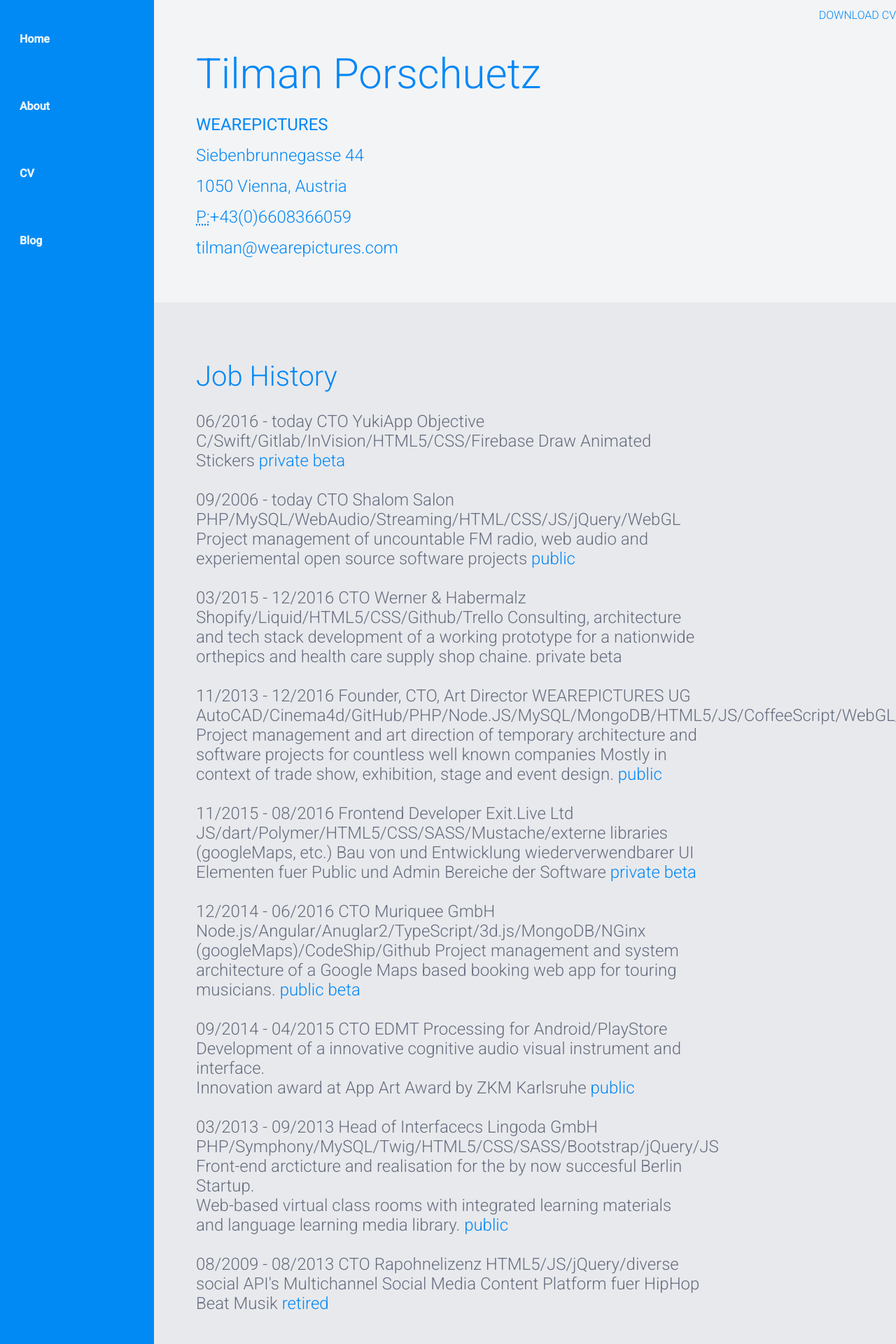
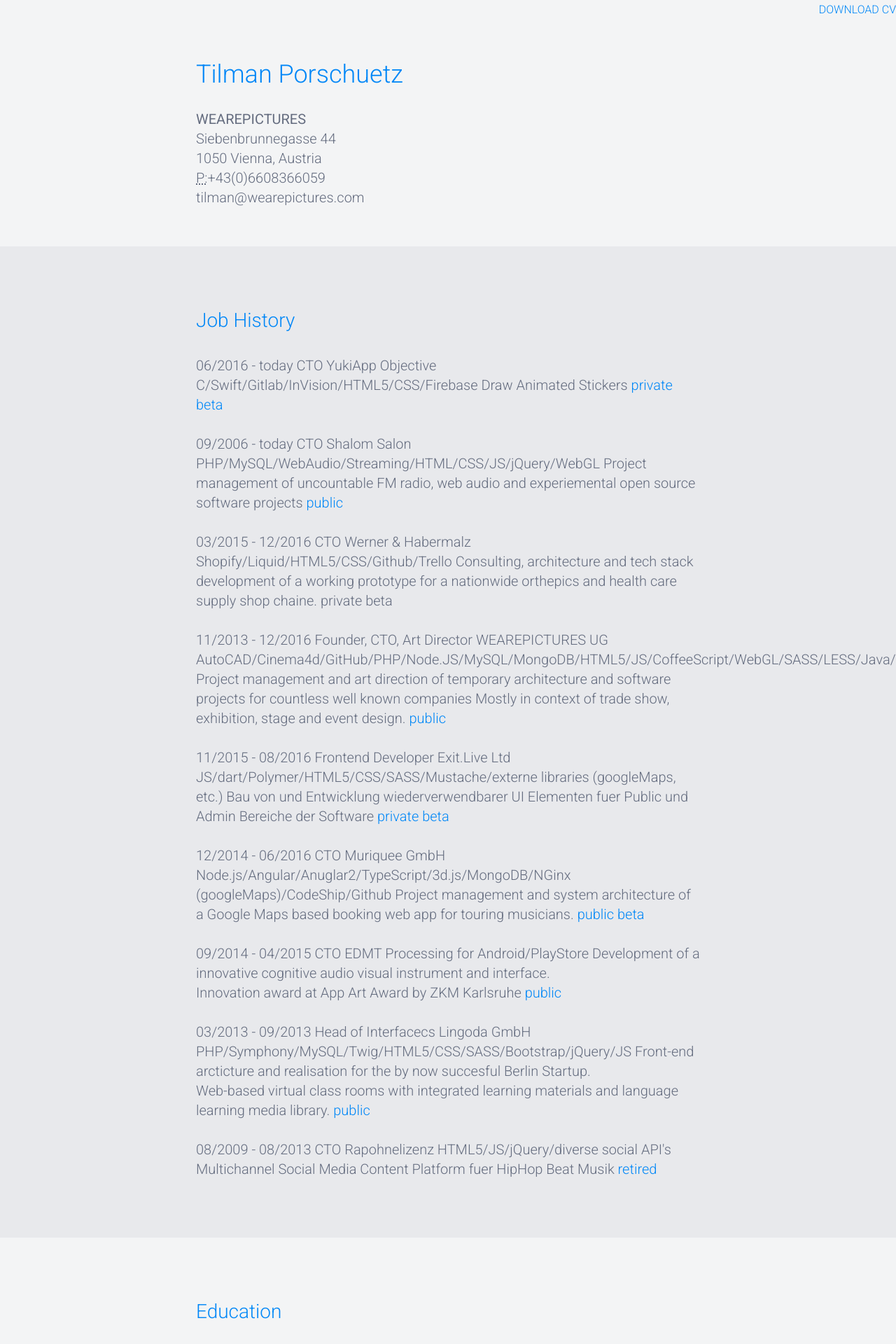
Before and after one commit to mandymozart/mandymozart, a Jekyll site: the page built from cv/index.html, in a window 1280 px wide. Shown: the top 1920 px of the page at 70% size. Built offline with Jekyll 4.4.1, drawn with Linux system fonts in a browser that asks for light colours.

Commit message:
no message

```diff
--- a/css/main.css
+++ b/css/main.css
@@ -19,13 +19,6 @@ ul.posts { }
 ul.posts li { list-style: none; }
 
 /* CV */
-.cv { margin: 0px 0px 60px; }
-.cv h1 { font-size: 3em; }
-.cv h2 { font-size: 2em; }
-.cv address, .cv .download { color: #0087F7;
-    -webkit-font-smoothing: antialiased;
-    line-height: 2.2rem; }
-.cv address, .cv p { font-size: 1.2em; }
 .cv .download { float: right; font-size: .8em; text-transform: uppercase; }
 
 /** Eric Meyer's Reset CSS v2.0 (http://meyerweb.com/eric/tools/css/reset/) http://cssreset.com */
@@ -313,8 +306,7 @@ main > nav a.current { background: #4DADF7; }
 main > nav .level-0 > a { font-weight: 400; }
 main > nav .level-1 > a { padding-left: 1.9rem; color: rgba(255, 255, 255, 0.7); }
 
-@media (min-width: 940px) {
-  main > nav { display: block; } }
+@media (min-width: 940px) { }
 form.donate { display: inline-block; vertical-align: bottom; position: relative; top: 0.25em; margin: 0 0em 0 0.2em; }
 
 main { position: relative; z-index: 100; }
```
